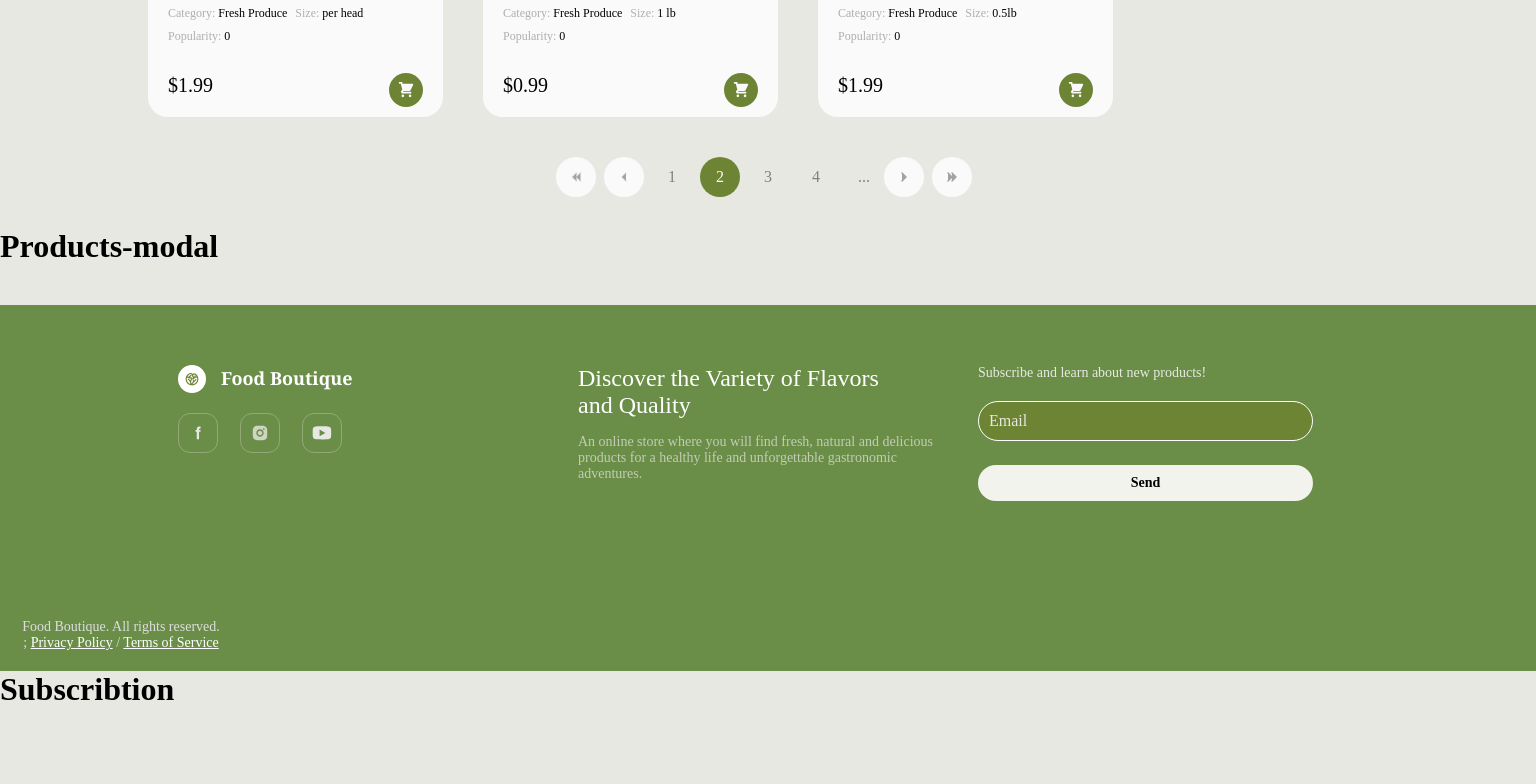
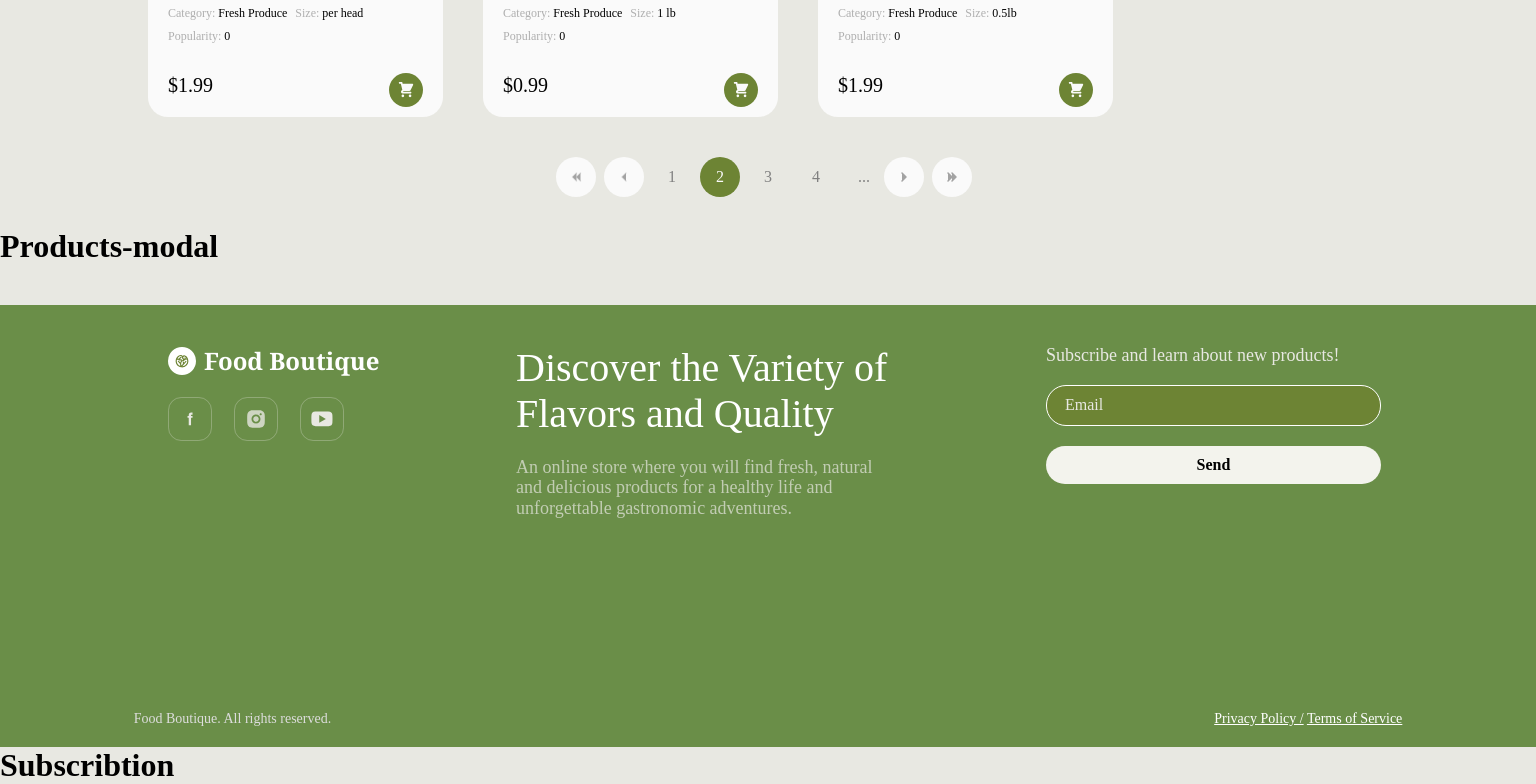
Before and after one commit to Tate-T/FoodBoutique, a website built with Parcel: page src/index.html in a window 1536 px wide. Shown: the part 1932-2716 px from the top of the page. Before the commit the page ends 2640 px from the top, so only its background shows below. Built offline with nearby package versions, Linux system fonts and the light colour scheme; a web font is replaced by a local one.

Commit message:
footer Adaptive

```diff
--- a/src/partials/components/footer.html
+++ b/src/partials/components/footer.html
@@ -35,6 +35,7 @@
         </a>
       </div>
     </div>
+    <div class="right-center">
     <div class="footer-center">
       <h3 class="footer-subtitle">Discover the Variety of Flavors and Quality</h3>
       <p class="footer-text">An online store where you will find fresh, natural and delicious products for a healthy life and unforgettable
@@ -47,10 +48,13 @@
         <button class="footer-form-send">Send</button>
       </div>
     </div>
+    </div>
   </div>
   <div class="footer-bottom">
-    Food Boutique. All rights reserved. ;
-    <a href="#" style="color: white; text-decoration: underline;">Privacy Policy</a> /
-    <a href="#" style="color: white; text-decoration: underline;">Terms of Service</a>
+   <p class="footer-botom-item"> Food Boutique. All rights reserved. </p>
+   <div>
+    <a class="footer-botom-item" href="#" style="color: white; text-decoration: underline;">Privacy Policy /</a>
+    <a class="footer-botom-item" href="#" style="color: white; text-decoration: underline;">Terms of Service </a>
+    </div>
   </div>
 </footer>
--- a/src/sass/components/_footer.scss
+++ b/src/sass/components/_footer.scss
@@ -7,6 +7,7 @@ footer {
 
   .footer-title-div {
     @include flexbox(center, start);
+    column-gap: 8px;
   }
 
   .footer-content {
@@ -24,7 +25,7 @@ footer {
       min-width: 200px;
 
       h2 {
-        font-family: 'Georgia', serif;
+        font-family: "Georgia", serif;
       }
     }
   }
@@ -44,7 +45,7 @@ footer {
   .footer-text {
     margin-top: 14px;
     margin-bottom: 80px;
-    color: #E8E8E2B2;
+    color: #e8e8e2b2;
     font-family: Neue Montreal;
     font-weight: 400;
     font-size: 14px;
@@ -60,8 +61,7 @@ footer {
   .footer__logo--icon {
     width: 28px;
     height: 28px;
-    margin-right: 15px;
-    fill: #6D8434;
+    fill: #6d8434;
     border: 7px solid white;
     border-radius: 50%;
     background-color: white;
@@ -81,8 +81,8 @@ footer {
     }
 
     .footer-fb-logo {
-      fill: #E8E8E2;
-      border: 1px solid #E8E8E24D;
+      fill: #e8e8e2;
+      border: 1px solid #e8e8e24d;
       border-radius: 30%;
       width: 40px;
       height: 40px;
@@ -92,16 +92,16 @@ footer {
       padding-left: 16px;
     }
     .footer-Inst-logo {
-      fill: #E8E8E2;
-      border: 1px solid #E8E8E24D;
+      fill: #e8e8e2;
+      border: 1px solid #e8e8e24d;
       border-radius: 30%;
       width: 40px;
       height: 40px;
       padding: 10px;
     }
     .footer-YT-logo {
-      fill: #E8E8E2;
-      border: 1px solid #E8E8E24D;
+      fill: #e8e8e2;
+      border: 1px solid #e8e8e24d;
       border-radius: 30%;
       width: 40px;
       height: 40px;
@@ -160,7 +160,6 @@ footer {
     margin-left: 20px;
   }
 
-
   input,
   textarea {
     color: white;
@@ -174,3 +173,172 @@ footer {
     box-shadow: none;
   }
 }
+
+@media screen and (min-width: 768px) {
+  .footer {
+    width: 100vw;
+    padding: 0;
+    @include flexbox(center, center);
+  }
+  footer {
+    padding-right: 0;
+  }
+
+  footer .footer-content {
+    flex-wrap: nowrap;
+  }
+
+  .footer-title-div {
+    width: 218px;
+    height: 32px;
+  }
+
+  footer .footer-content .footer-left,
+  footer .footer-content .footer-center,
+  footer .footer-content .footer-right {
+    padding: 32px 32px 20px;
+  }
+
+  footer .footer-content .footer-center {
+    padding-left: 0;
+    padding-bottom: 0;
+    margin-left: 106px;
+  }
+
+  footer .footer-content .footer-right {
+    margin-left: 106px;
+    padding-left: 0;
+    padding-top: 0;
+  }
+
+  footer .footer-title {
+    font-size: 24px;
+  }
+
+  footer .footer-subtitle {
+    font-size: 40px;
+    width: 429px;
+  }
+
+  footer .footer-text {
+    margin-top: 20px;
+    margin-bottom: 64px;
+    font-size: 18px;
+  }
+
+  footer .footer-form-text {
+    font-size: 18px;
+  }
+  .footer__logo--icon {
+    width: 32px;
+    height: 32px;
+
+    border: 6px solid white;
+  }
+  footer .socials .footer-fb-logo {
+    width: 44px;
+    height: 44px;
+    padding-top: 12px;
+    padding-bottom: 12px;
+    padding-right: 18px;
+    padding-left: 18px;
+  }
+  footer .socials .footer-Inst-logo {
+    width: 44px;
+    height: 44px;
+    padding-top: 10px;
+    padding-bottom: 10px;
+    padding-right: 10px;
+    padding-left: 10px;
+  }
+  footer .socials .footer-YT-logo {
+    width: 44px;
+    height: 44px;
+    padding-top: 13px;
+    padding-bottom: 13px;
+    padding-right: 9px;
+    padding-left: 9px;
+  }
+  footer .subscribe {
+    margin-bottom: 0;
+    height: 116px;
+    row-gap: 20px;
+
+    input[type="email"] {
+      padding-left: 18px;
+      margin-bottom: 0;
+      font-size: 16px;
+    }
+
+    button {
+      font-size: 16px;
+    }
+  }
+
+  footer .footer-bottom{
+    justify-content: center;
+    margin-left: 0;
+    width: 100vw;
+    display: flex;
+    column-gap: 297px;
+  }
+  footer .footer-botom-item{
+    // width: 205px;
+  }
+}
+
+
+@media screen and (min-width: 1440px) {
+
+footer {
+ padding-top: 0;
+  display: flex;
+  flex-direction: column;
+
+  align-items: center;
+}
+  footer .footer-content {
+margin: 0;
+padding: 0px 0px 128px;
+padding-top: 40px;
+width: 1240px;
+column-gap: 148px;
+  }
+  footer .footer-content .footer-left,
+  footer .footer-content .footer-center,
+  footer .footer-content .footer-right {
+    padding: 0;
+    margin: 0;
+  }
+.right-center{
+  display: flex;
+  column-gap: 148px;
+}
+
+
+
+  footer .subscribe {
+    margin-bottom: 0;
+    height: 116px;
+    row-gap: 20px;
+
+    input[type="email"] {
+      padding-left: 18px;
+    margin-bottom: 0;
+      font-size: 16px;
+    }
+
+    button {
+      font-size: 16px;
+    }
+  }
+
+  footer .footer-bottom{
+
+    column-gap: 883px;
+    margin-top: 0;
+  }
+  footer .footer-botom-item{
+
+  }
+}
```
